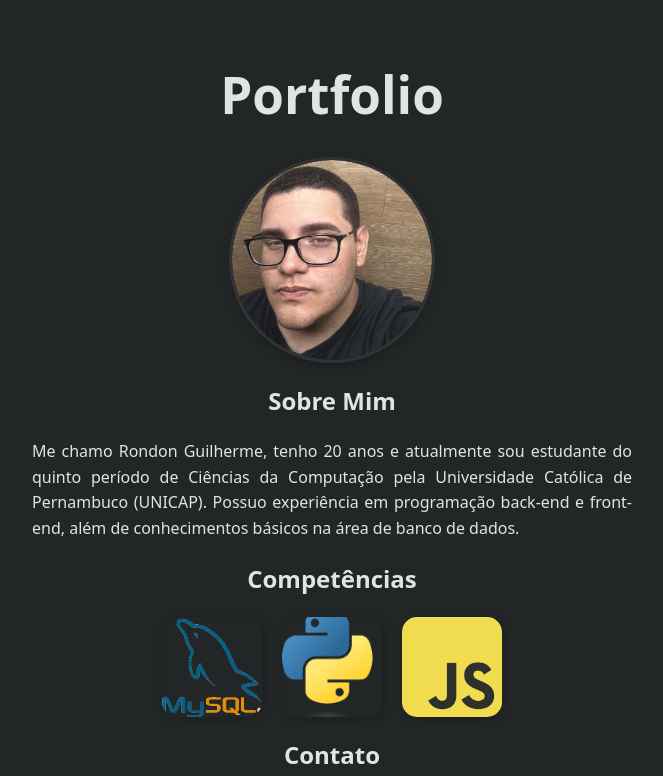
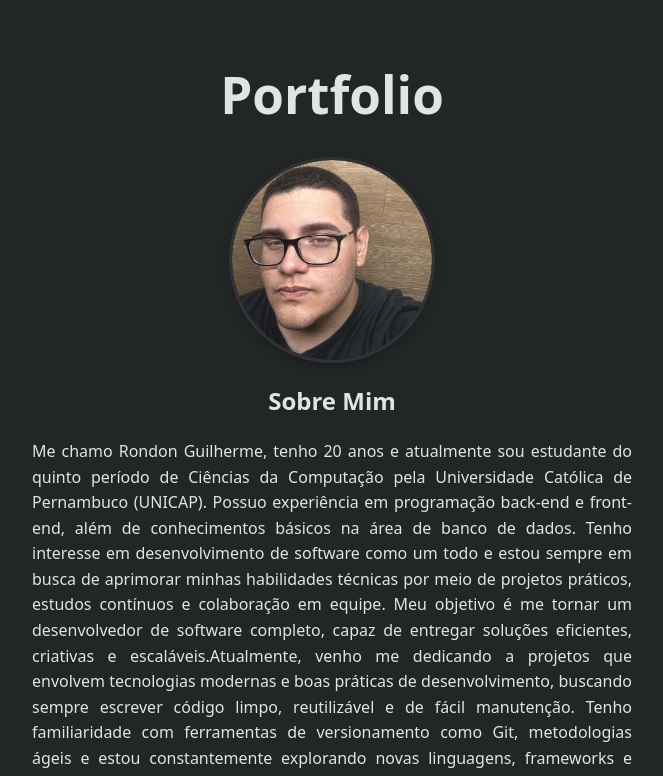
Before and after one commit to RondonGVM/prova-pwm, a React (Vite) app in the folder prova-pwm/: page / in a window 1280 px wide. Shown: the top 776 px of the page, without its empty margins (308-971 px from the left). Built offline with nearby package versions, Linux system fonts and the light colour scheme.

Commit message:
Atualização do sobre mim

```diff
--- a/prova-pwm/src/App.jsx
+++ b/prova-pwm/src/App.jsx
@@ -28,6 +28,19 @@ function Home() {
         quinto período de Ciências da Computação pela Universidade Católica de
         Pernambuco (UNICAP). Possuo experiência em programação back-end e
         front-end, além de conhecimentos básicos na área de banco de dados.
+        Tenho interesse em desenvolvimento de software como um todo e estou
+        sempre em busca de aprimorar minhas habilidades técnicas por meio de
+        projetos práticos, estudos contínuos e colaboração em equipe. Meu
+        objetivo é me tornar um desenvolvedor de software completo, capaz de
+        entregar soluções eficientes, criativas e escaláveis.Atualmente, venho
+        me dedicando a projetos que envolvem tecnologias modernas e boas
+        práticas de desenvolvimento, buscando sempre escrever código limpo,
+        reutilizável e de fácil manutenção. Tenho familiaridade com ferramentas
+        de versionamento como Git, metodologias ágeis e estou constantemente
+        explorando novas linguagens, frameworks e arquiteturas que me ajudem a
+        evoluir como desenvolvedor. Acredito que a tecnologia tem o poder de
+        transformar realidades e, por isso, me empenho em aprender e contribuir
+        de forma significativa em cada projeto que participo.
       </p>
 
       <h2 className="Competencias">Competências</h2>
@@ -64,7 +77,6 @@ function Home() {
   );
 }
 
-
 function App() {
   return (
     <Router>
```
